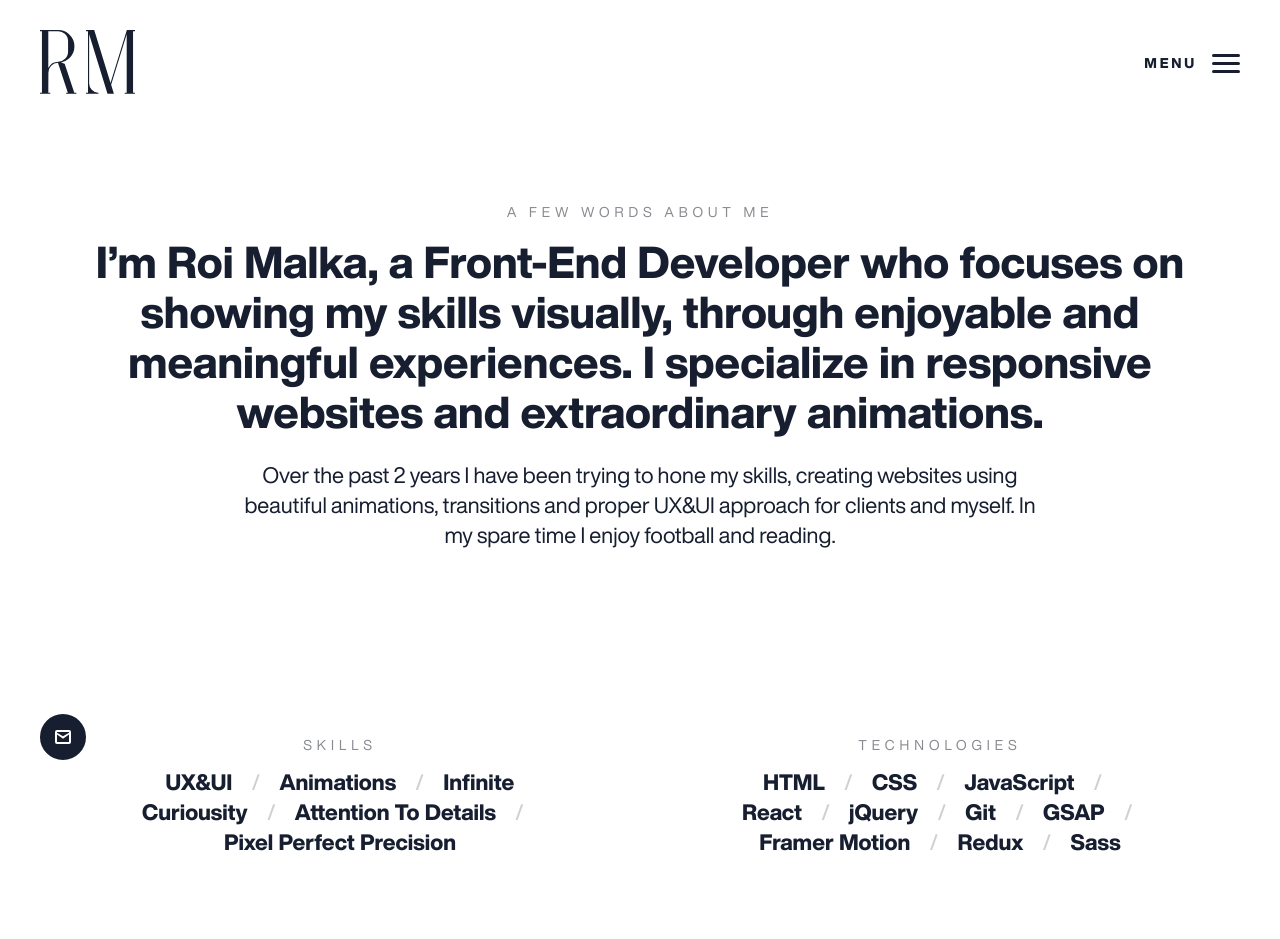
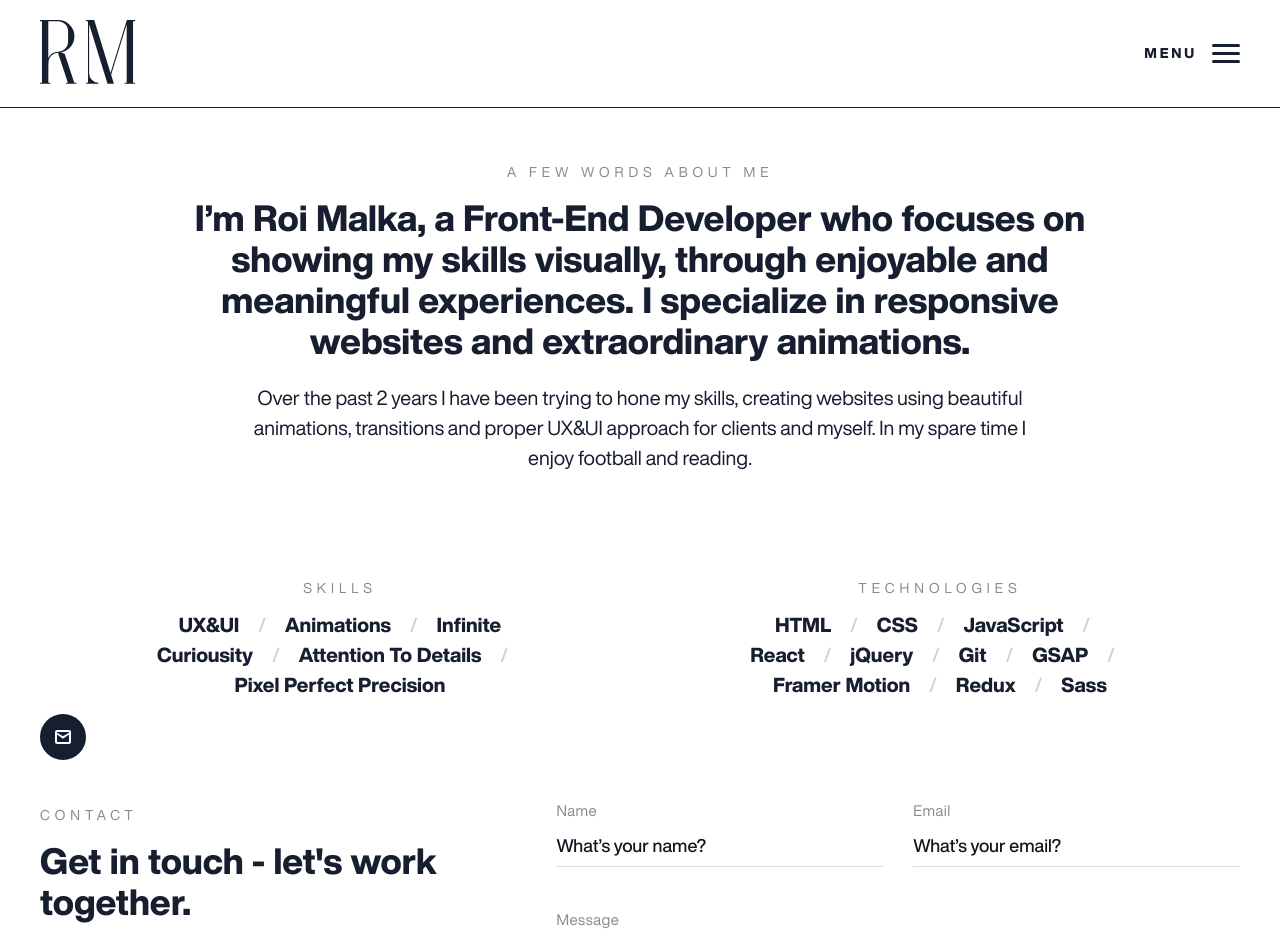
Before and after one commit to roimalka10/portfolio-2022, a React (Create React App) app: page /about in a window 1280 px wide. Shown: the top 939 px of the page. Built offline with nearby package versions, Linux system fonts and the light colour scheme.

Commit message:
media queries for laptops on home and about pages

```diff
--- a/src/css/About.css
+++ b/src/css/About.css
@@ -257,9 +257,40 @@
   transition: 0.4s all;
 }
 
+@media (max-width: 1600px) and (min-width: 1024px) {
+  .about {
+    padding-top: 160px;
+  }
+
+  .about-text h2 {
+    font-size: 180%;
+    max-width: 900px;
+  }
+
+  .about-skills {
+    padding: 100px 0;
+  }
+
+  .contact {
+    padding-bottom: 75px;
+  }
+
+  .about-text h3 {
+    font-size: 100%;
+  }
+
+  .about-skills .wrapper > div h3 {
+    font-size: 100%;
+  }
+
+  .contact .contact-headline h2 {
+    font-size: 180%;
+  }
+}
+
 @media (max-width: 767px) {
   .about {
-    padding-top: 20px;
+    padding-top: 40px;
   }
 
   .about-text {
--- a/src/css/HomeGallery.css
+++ b/src/css/HomeGallery.css
@@ -123,10 +123,40 @@ h3.home-text {
     transform: translateY(14px);
   }
 }
+
+@media (max-width: 991px) and (min-width: 620px) {
+  .home-gallery .wrapper .home-row .home-main h1 {
+    font-size: 200%;
+  }
+
+  .home-gallery .wrapper .home-row .home-main {
+    max-width: 420px;
+  }
+
+  .home-gallery .wrapper {
+    bottom: 0;
+  }
+
+  .home-gallery .name-logo {
+    left: 65%;
+    top: 55%;
+  }
+
+  .home-gallery .name-logo svg {
+    width: 320px;
+  }
+}
+
 @media (max-width: 767px) {
+  section.home-gallery {
+    height: calc(var(--app-height) - 84px);
+  }
+}
+
+@media (max-width: 620px) {
   .home-gallery .name-logo {
     top: 28%;
-    width: 92%;
+    width: 90%;
   }
 
   .home-gallery .name-logo svg {
@@ -155,11 +185,6 @@ h3.home-text {
     display: none;
   }
 }
-@media (max-width: 767px) {
-  section.home-gallery {
-    height: calc(var(--app-height) - 84px);
-  }
-}
 
 @media (max-width: 380px) {
   .home-gallery .name-logo {
--- a/src/css/header.css
+++ b/src/css/header.css
@@ -11,6 +11,8 @@
   top: 0;
   left: 0px;
   transition: 0.6s all;
+  background: #fff;
+  border-bottom: 1px solid var(--blue);
 }
 
 .header .logo {
@@ -195,12 +197,6 @@
   color: inherit;
 }
 
-@media (max-width: 767px) {
-  .header .menu li {
-    margin: 12px 0;
-  }
-}
-
 .header .menu.active li {
   opacity: 1;
 }
@@ -279,13 +275,6 @@
   background-position: 100% 15%;
 }
 
-@media (max-width: 991px) {
-  .header .menu li:nth-child(2)::before {
-    background-size: 180%;
-    background-position: 80% 0%;
-  }
-}
-
 .header .menu li:nth-child(3)::before {
   background-image: url("../images/portfolio2.jpg");
 }
@@ -302,12 +291,6 @@
   position: relative;
   font-size: 360%;
   transition: 0.4s color;
-}
-
-@media (max-width: 767px) {
-  .header .menu li span {
-    font-size: 180%;
-  }
 }
 
 .header .menu li span::before,
@@ -336,6 +319,19 @@
   width: 100%;
 }
 
+@media (max-width: 1600px) {
+  .header {
+    padding: 20px 40px;
+  }
+}
+
+@media (max-width: 991px) {
+  .header .menu li:nth-child(2)::before {
+    background-size: 180%;
+    background-position: 80% 0%;
+  }
+}
+
 @media (min-width: 768px) {
   .header .menu li span:hover:before,
   .header .menu li span:hover:after,
@@ -350,12 +346,15 @@
     padding: 20px;
     position: sticky;
   }
+
   .header.active {
-    background: rgb(255 255 255 / 80%);
+    background: rgb(255 255 255 / 90%);
   }
+
   .header .hamburger > span {
     display: none;
   }
+
   .header .logo {
     max-width: 60px;
   }
@@ -369,4 +368,12 @@
     top: 22px;
     left: 20px;
   }
+
+  .header .menu li span {
+    font-size: 180%;
+  }
+
+  .header .menu li {
+    margin: 12px 0;
+  }
 }
--- a/src/css/main-styles.css
+++ b/src/css/main-styles.css
@@ -194,9 +194,8 @@ section {
 @media (max-width: 1024px) {
 }
 
-@media (max-width: 767px) {
-  .wrapper,
-  .container {
+@media (max-width: 620px) {
+  .wrapper {
     padding: 0 20px;
   }
   h1,
@@ -210,6 +209,10 @@ section {
     font-size: 90%;
     line-height: 1.4;
     margin-top: 10px;
+  }
+  p,
+  li {
+    font-size: 95%;
   }
 }
 
```
